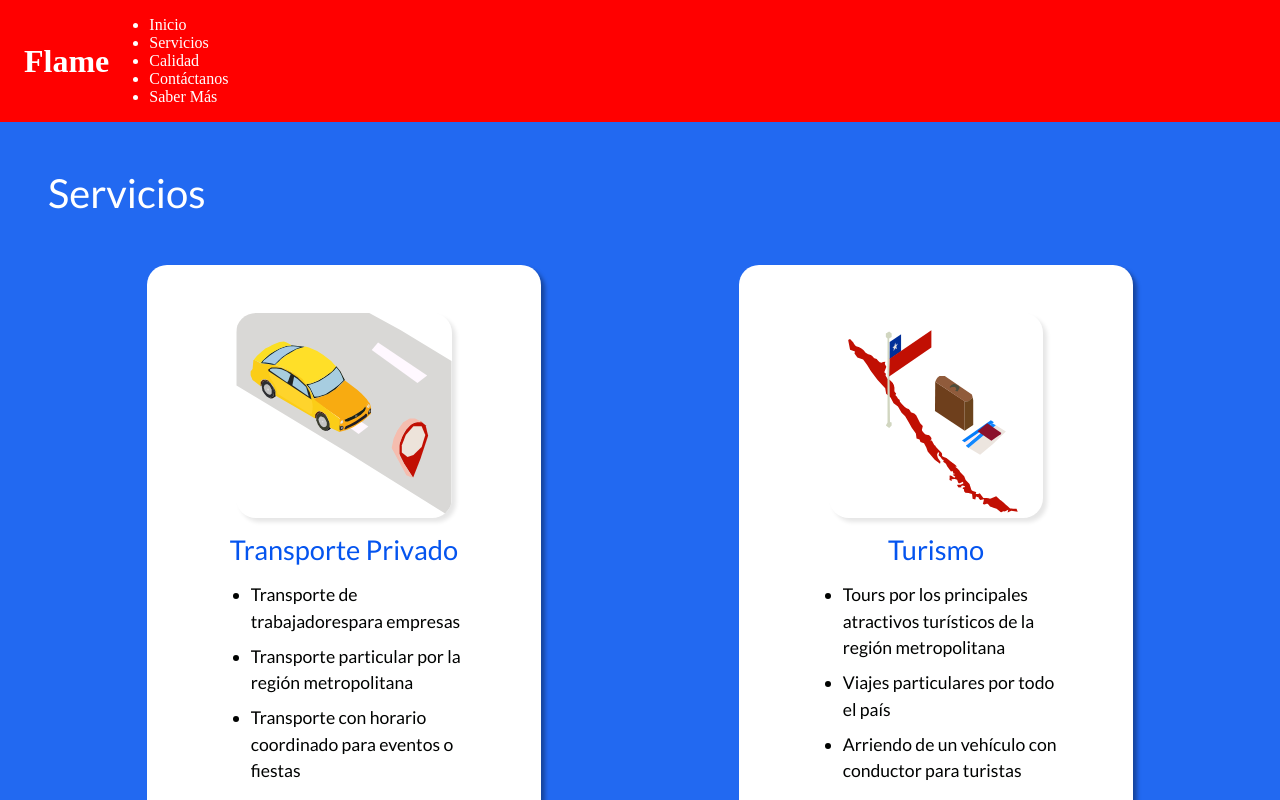
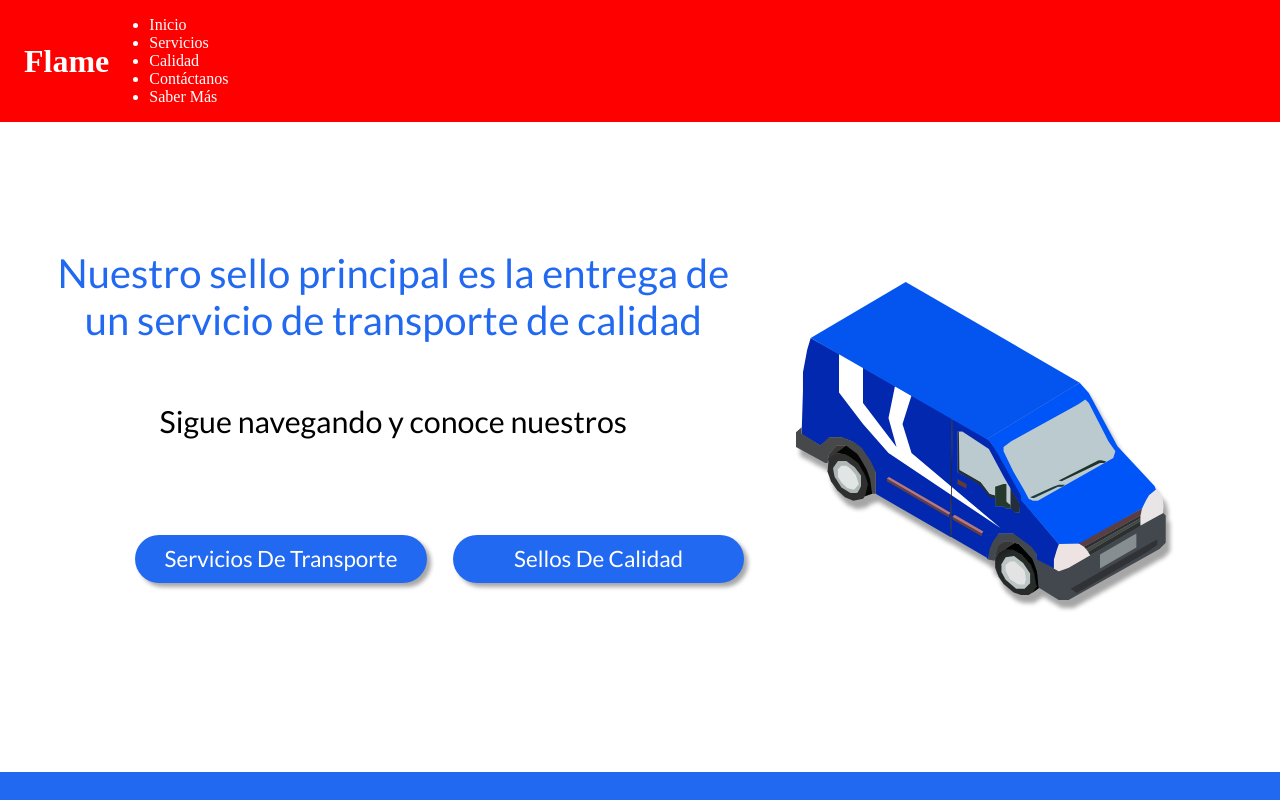
Before and after one commit to FlameTeam/CMATransportesWebPage, a React (Create React App) app: page / in a window 1280 px wide. Shown: the top 800 px of the page. Built offline with nearby package versions, Linux system fonts and the light colour scheme.

Commit message:
app modified

```diff
--- a/src/App.js
+++ b/src/App.js
@@ -1,5 +1,6 @@
 import React from "react";
 import Navbar from "./components/Navbar";
+import Header from "./components/Header";
 import Services from "./components/Services";
 import QualitySeals from "./components/QualitySeals";
 import Footer from "./components/Footer";
@@ -11,6 +12,7 @@ const App = () => {
   return (
     <ThemeProvider theme={theme}>
       <Navbar backgroundSection="navbar" />
+      <Header backgroundSection="header" />
       <Services backgroundSection="blue" />
       <QualitySeals backgroundSection="white" />
       <Footer backgroundSection="footer" />
```
